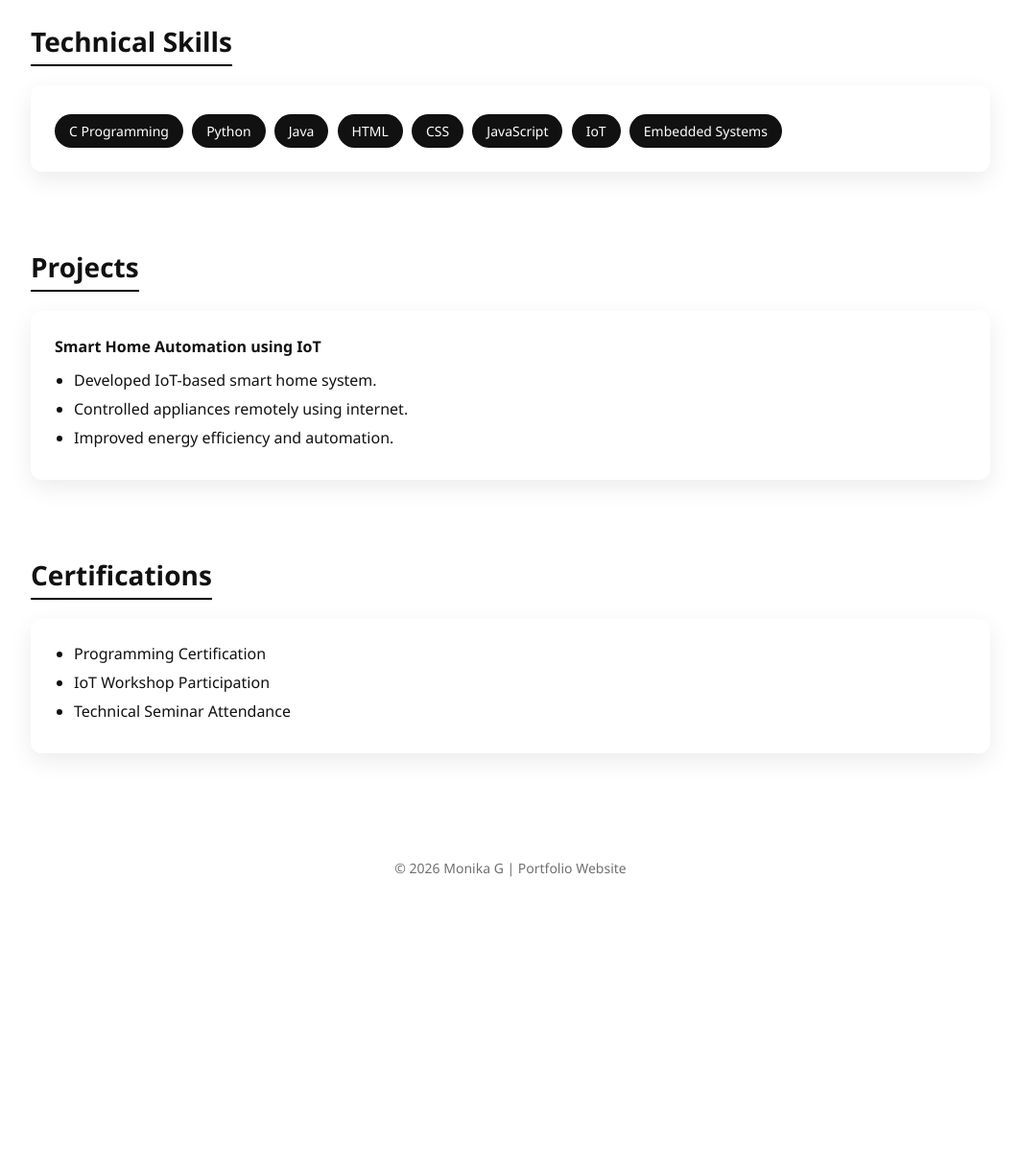
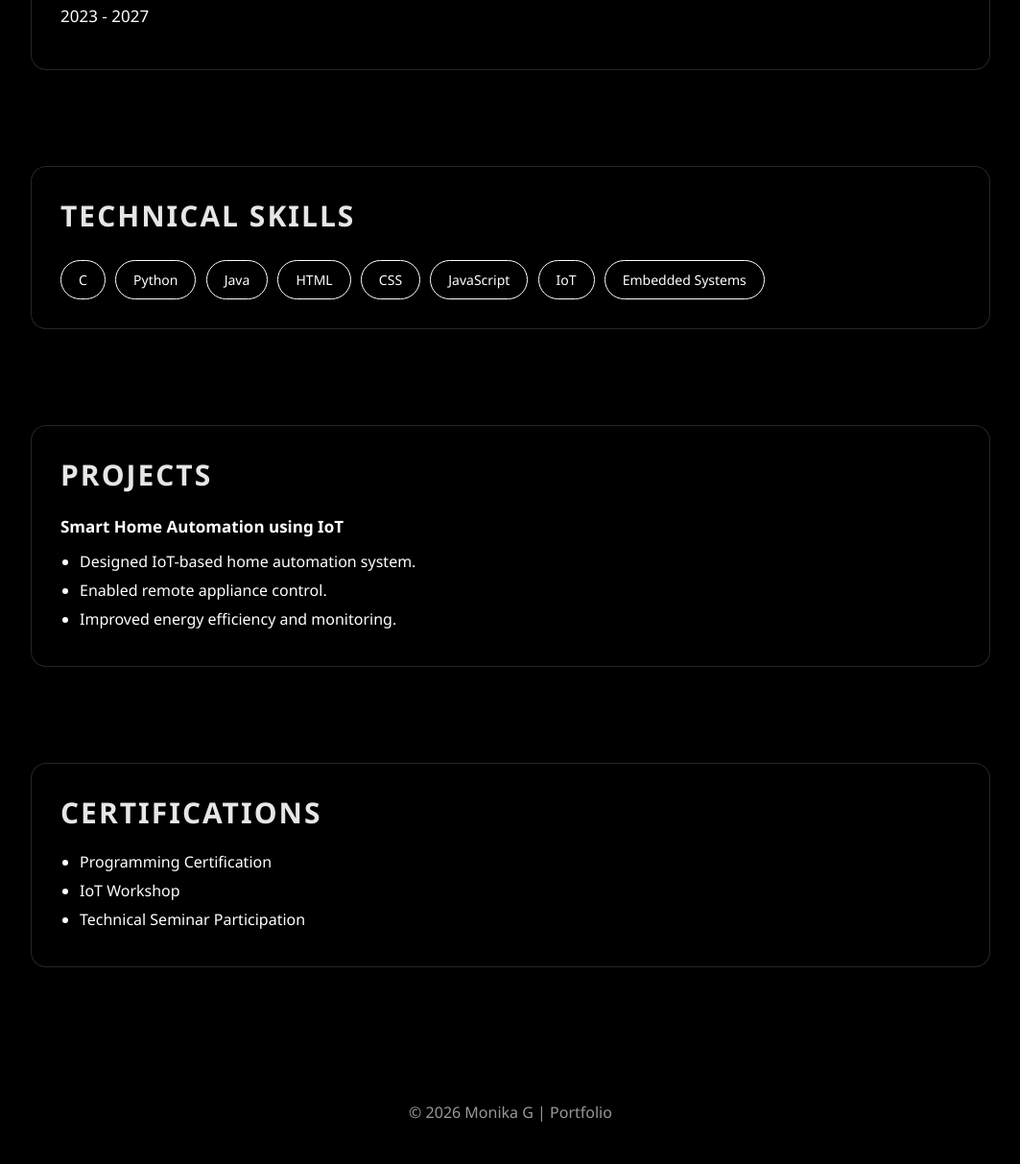
Before and after one commit to MONI2107-wq/portfolio, a plain HTML site: page index.html in a window 1280 px wide. Shown: the part 941-2154 px from the top of the page at 96% size, without its empty margins (108-1171 px from the left). Before the commit the page ends 1945 px from the top, so only its background shows below. Drawn offline with Linux system fonts and the light colour scheme; files whose address does not match are found by name.

Commit message:
Update index.html

```diff
--- a/index.html
+++ b/index.html
@@ -10,16 +10,16 @@
     margin:0;
     padding:0;
     box-sizing:border-box;
-        font-family: 'Segoe UI', sans-serif;
+    font-family:'Segoe UI',sans-serif;
 }
 
 body{
-        background:#ffffff;
-        color:#111;
+    background:#000;
+    color:#ffffff;
     overflow-x:hidden;
 }
 
-    /* Canvas Background */
+/* Canvas Animation */
 #animationCanvas{
     position:fixed;
     top:0;
@@ -27,39 +27,50 @@
     width:100%;
     height:100%;
     z-index:-1;
-        opacity:0.08; /* Watermark Transparency */
+    opacity:0.35;   /* Increased visibility */
     pointer-events:none;
 }
 
-    /* Content Container */
+/* Main Container */
 .container{
     width:85%;
     max-width:1000px;
     margin:auto;
-        padding:60px 0;
+    padding:80px 0;
 }
 
+/* Sections */
 section{
-        margin-bottom:80px;
+    margin-bottom:100px;
 }
 
+/* Transparent Resume Blocks */
+.glass{
+    background:rgba(0,0,0,0.35);
+    backdrop-filter: blur(6px);
+    padding:30px;
+    border-radius:16px;
+    border:1px solid rgba(255,255,255,0.15);
+}
+
+/* Typography */
 h1{
-        font-size:48px;
+    font-size:52px;
     font-weight:700;
-        margin-bottom:10px;
+    margin-bottom:15px;
 }
 
 h2{
-        font-size:28px;
+    font-size:30px;
     margin-bottom:20px;
-        border-bottom:2px solid #000;
-        display:inline-block;
-        padding-bottom:5px;
+    text-transform:uppercase;
+    letter-spacing:2px;
+    opacity:0.9;
 }
 
 p{
-        line-height:1.6;
-        font-size:16px;
+    font-size:17px;
+    line-height:1.7;
     margin-bottom:10px;
 }
 
@@ -71,28 +82,20 @@
     margin-bottom:8px;
 }
 
-    .card{
-        background:rgba(255,255,255,0.85);
-        padding:25px;
-        border-radius:12px;
-        box-shadow:0 8px 25px rgba(0,0,0,0.08);
-        backdrop-filter: blur(4px);
+/* Skills */
+.skills span{
+    display:inline-block;
+    padding:10px 18px;
+    border:1px solid #fff;
+    border-radius:25px;
+    font-size:14px;
+    margin:6px 6px 0 0;
 }
 
-    .skills span{
-        display:inline-block;
-        padding:8px 15px;
-        background:#111;
-        color:#fff;
-        border-radius:20px;
-        font-size:14px;
-        margin:5px 5px 0 0;
-    }
-
+/* Footer */
 footer{
     text-align:center;
-        padding:30px 0;
-        font-size:14px;
+    padding:40px 0;
     opacity:0.6;
 }
 
@@ -106,44 +109,37 @@
 <div class="container">
 
 <!-- Header -->
-    <section>
-        <div class="card">
+<section class="glass">
     <h1>Monika G</h1>
     <p><strong>B.E - Electronics and Communication Engineering</strong></p>
     <p>3rd Year Student | Interested in IT & Software Development</p>
     <p>Email: yourmail@email.com | Phone: +91 XXXXX XXXXX</p>
     <p>LinkedIn: linkedin.com/in/yourprofile</p>
-        </div>
 </section>
 
 <!-- About -->
-    <section>
+<section class="glass">
     <h2>About Me</h2>
-        <div class="card">
     <p>
         Motivated Electronics and Communication Engineering student
-                with strong interest in programming and IT industry.
-                Passionate about building smart solutions and continuously
-                learning new technologies.
+        passionate about software development and IT solutions.
+        Strong problem-solving mindset with hands-on project experience.
     </p>
-        </div>
 </section>
 
 <!-- Education -->
-    <section>
+<section class="glass">
     <h2>Education</h2>
-        <div class="card">
     <p><strong>B.E - Electronics and Communication Engineering</strong></p>
     <p>XYZ Engineering College</p>
-            <p>Year: 2023 - 2027</p>
-        </div>
+    <p>2023 - 2027</p>
 </section>
 
 <!-- Skills -->
-    <section>
+<section class="glass">
     <h2>Technical Skills</h2>
-        <div class="card skills">
-            <span>C Programming</span>
+    <div class="skills">
+        <span>C</span>
         <span>Python</span>
         <span>Java</span>
         <span>HTML</span>
@@ -155,33 +151,28 @@
 </section>
 
 <!-- Projects -->
-    <section>
+<section class="glass">
     <h2>Projects</h2>
-        <div class="card">
     <p><strong>Smart Home Automation using IoT</strong></p>
     <ul>
-                <li>Developed IoT-based smart home system.</li>
-                <li>Controlled appliances remotely using internet.</li>
-                <li>Improved energy efficiency and automation.</li>
+        <li>Designed IoT-based home automation system.</li>
+        <li>Enabled remote appliance control.</li>
+        <li>Improved energy efficiency and monitoring.</li>
     </ul>
-        </div>
 </section>
 
 <!-- Certifications -->
-    <section>
+<section class="glass">
     <h2>Certifications</h2>
-        <div class="card">
     <ul>
         <li>Programming Certification</li>
-                <li>IoT Workshop Participation</li>
-                <li>Technical Seminar Attendance</li>
+        <li>IoT Workshop</li>
+        <li>Technical Seminar Participation</li>
     </ul>
-        </div>
 </section>
 
-    <!-- Footer -->
 <footer>
-        © 2026 Monika G | Portfolio Website
+    © 2026 Monika G | Portfolio
 </footer>
 
 </div>
@@ -191,13 +182,14 @@ const frameCount = 240;
 const canvas = document.getElementById('animationCanvas');
 const context = canvas.getContext('2d');
 
+function resizeCanvas(){
     canvas.width = window.innerWidth;
     canvas.height = window.innerHeight;
+}
+resizeCanvas();
 
 const images = [];
-const imageSeq = {
-    frame: 0
-};
+const imageSeq = { frame: 0 };
 
 for (let i = 1; i <= frameCount; i++) {
     const img = new Image();
@@ -206,14 +198,14 @@ for (let i = 1; i <= frameCount; i++) {
     images.push(img);
 }
 
-function render() {
-    context.clearRect(0, 0, canvas.width, canvas.height);
-    context.drawImage(images[imageSeq.frame], 0, 0, canvas.width, canvas.height);
+function render(){
+    context.clearRect(0,0,canvas.width,canvas.height);
+    context.drawImage(images[imageSeq.frame],0,0,canvas.width,canvas.height);
 }
 
 images[0].onload = render;
 
-window.addEventListener('scroll', () => {
+window.addEventListener('scroll',()=>{
     const scrollTop = document.documentElement.scrollTop;
     const maxScroll = document.documentElement.scrollHeight - window.innerHeight;
     const scrollFraction = scrollTop / maxScroll;
@@ -225,9 +217,8 @@ window.addEventListener('scroll', () => {
     requestAnimationFrame(render);
 });
 
-window.addEventListener('resize', () => {
-    canvas.width = window.innerWidth;
-    canvas.height = window.innerHeight;
+window.addEventListener('resize',()=>{
+    resizeCanvas();
     render();
 });
 </script>
```
Lines whose indentation alone changed are shown as unchanged.
